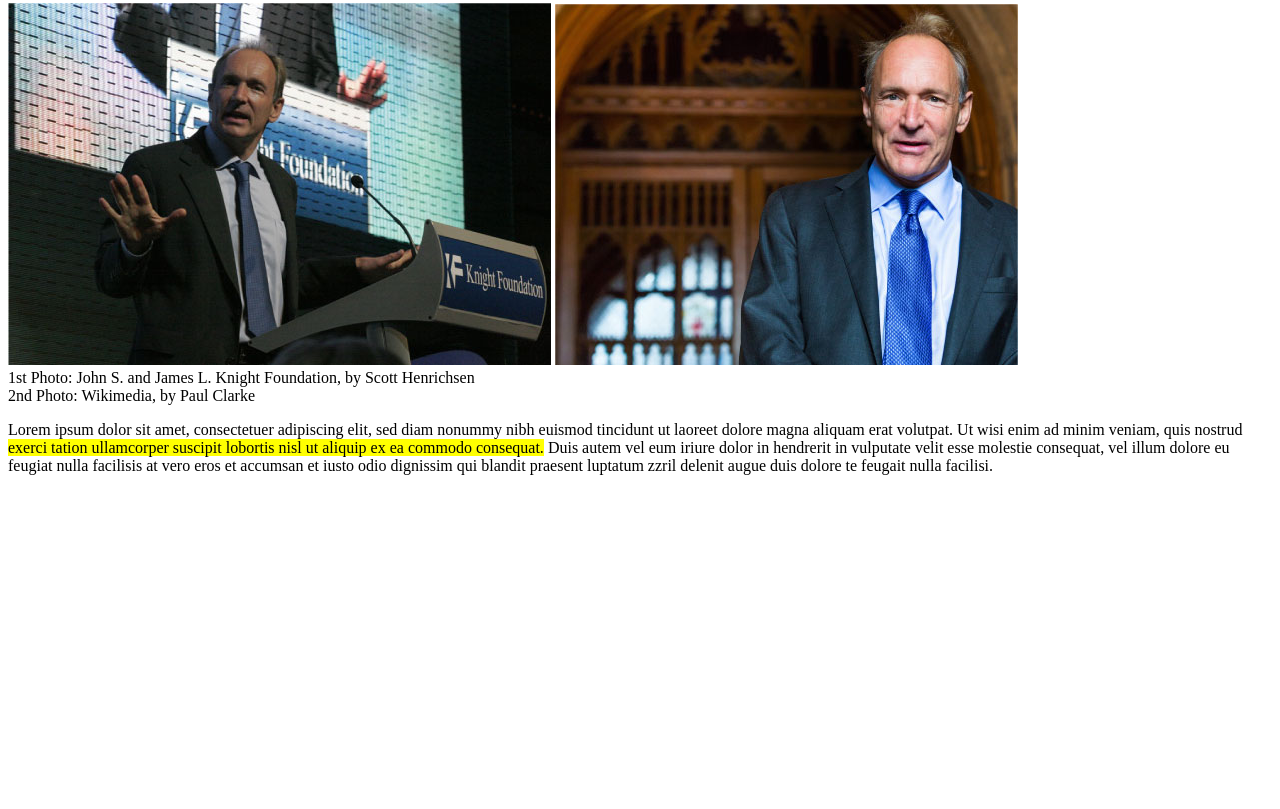
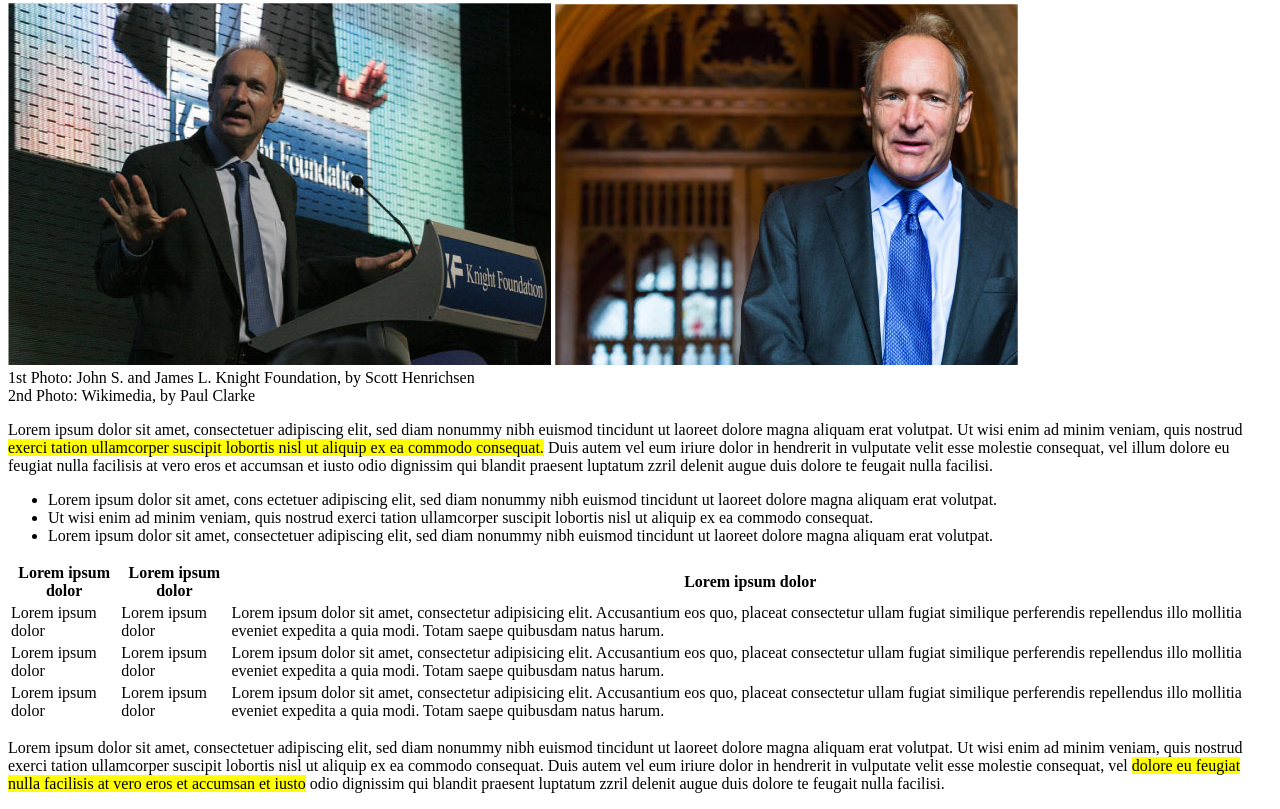
Before and after one commit to Francesco-Leoni-Pro/html-css-booleaner, a plain HTML site: page index.html in a window 1280 px wide. Shown: the part 352-1161 px from the top of the page. Before the commit the page ends 843 px from the top, so only its background shows below. Drawn offline with Linux system fonts and the light colour scheme.

Commit message:
feat: tabella e paragrafo evidenziato

```diff
--- a/index.html
+++ b/index.html
@@ -26,6 +26,44 @@
     <p>Lorem ipsum dolor sit amet, consectetuer adipiscing elit, sed diam nonummy nibh euismod tincidunt ut laoreet dolore magna aliquam erat volutpat. Ut wisi enim ad minim veniam, quis nostrud <span class= "evidenzia">exerci tation ullamcorper suscipit lobortis nisl ut aliquip ex ea commodo consequat.</span> Duis autem vel eum iriure dolor in hendrerit in vulputate velit esse molestie consequat, vel illum dolore eu feugiat nulla facilisis at vero eros et accumsan et iusto odio dignissim qui blandit praesent luptatum
 zzril delenit augue duis dolore te feugait nulla facilisi.</p>
     </section>
+<ul>
+    <li>Lorem ipsum dolor sit amet, cons ectetuer adipiscing elit, sed diam nonummy nibh euismod tincidunt ut laoreet dolore magna aliquam erat volutpat.</li>
+    <li>Ut wisi enim ad minim veniam, quis nostrud exerci tation ullamcorper suscipit lobortis nisl ut aliquip ex ea commodo consequat.</li>
+    <li>Lorem ipsum dolor sit amet, consectetuer adipiscing elit, sed diam nonummy nibh euismod tincidunt ut laoreet dolore magna aliquam erat volutpat.</li>
+</ul>
+<section>
+    <div>
+    <table>
+        <thead>
+            <tr>
+                <th>Lorem ipsum dolor</th>
+                <th>Lorem ipsum dolor</th>
+                <th>Lorem ipsum dolor</th>
+            </tr>
+        </thead>
+        <tbody>
+            <tr>
+                <td>Lorem ipsum dolor</td>
+                <td>Lorem ipsum dolor</td>
+                <td>Lorem ipsum dolor sit amet, consectetur adipisicing elit. Accusantium eos quo, placeat consectetur ullam fugiat similique perferendis repellendus illo mollitia eveniet expedita a quia modi. Totam saepe quibusdam natus harum.</td>
+            </tr>
+            <tr>
+                <td>Lorem ipsum dolor</td>
+                <td>Lorem ipsum dolor</td>
+                <td>Lorem ipsum dolor sit amet, consectetur adipisicing elit. Accusantium eos quo, placeat consectetur ullam fugiat similique perferendis repellendus illo mollitia eveniet expedita a quia modi. Totam saepe quibusdam natus harum.</td>
+            </tr>
+            <tr>
+                <td>Lorem ipsum dolor</td>
+                <td>Lorem ipsum dolor</td>
+                <td>Lorem ipsum dolor sit amet, consectetur adipisicing elit. Accusantium eos quo, placeat consectetur ullam fugiat similique perferendis repellendus illo mollitia eveniet expedita a quia modi. Totam saepe quibusdam natus harum.</td>
+            </tr>
+        </tbody>
+    </table>
+    </div>
+    <div>
+    <p>Lorem ipsum dolor sit amet, consectetuer adipiscing elit, sed diam nonummy nibh euismod tincidunt ut laoreet dolore magna aliquam erat volutpat. Ut wisi enim ad minim veniam, quis nostrud exerci tation ullamcorper suscipit lobortis nisl ut aliquip ex ea commodo consequat. Duis autem vel eum iriure dolor in hendrerit in vulputate velit esse molestie consequat, vel <span class="evidenzia">dolore eu feugiat nulla facilisis at vero eros et accumsan et iusto</span> odio dignissim qui blandit praesent luptatum zzril delenit augue duis dolore te feugait nulla facilisi.</p>
+    </div>
+</section>
     </main>
 </body>
 </html>
```
